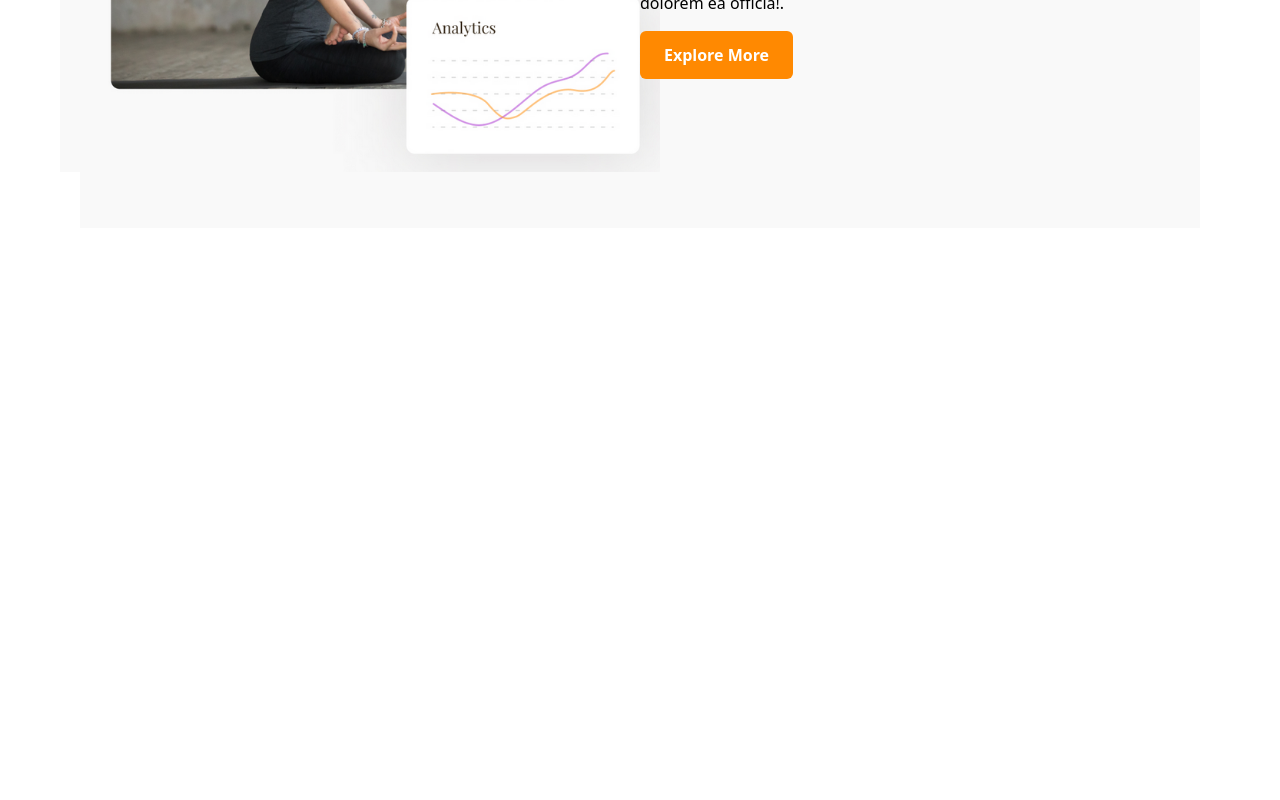
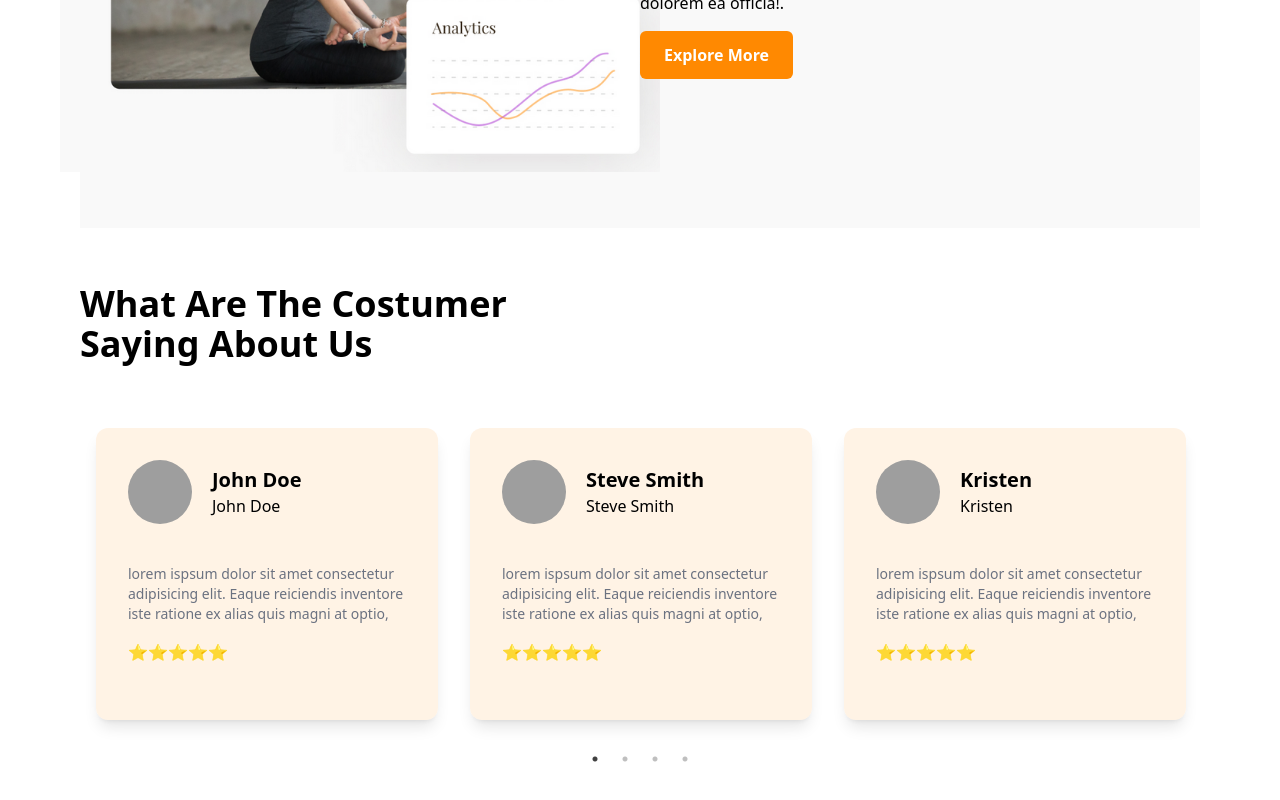
Before and after one commit to shegsemmanuel/New_Coders-_Gym, a React (Vite) app: page / in a window 1280 px wide. Shown: the part 3455-4255 px from the top of the page. Before the commit the page ends 3683 px from the top, so only its background shows below. Built offline with nearby package versions, Linux system fonts and the light colour scheme; grey boxes are pictures that could not be loaded; a web font is replaced by a local one.

Commit message:
Testimonial section

```diff
--- a/package.json
+++ b/package.json
@@ -13,7 +13,9 @@
     "framer-motion": "^11.5.4",
     "react": "^18.3.1",
     "react-dom": "^18.3.1",
-    "react-icons": "^5.3.0"
+    "react-icons": "^5.3.0",
+    "react-slick": "^0.30.2",
+    "slick-carousel": "^1.8.1"
   },
   "devDependencies": {
     "@eslint/js": "^9.9.0",
--- a/src/App.jsx
+++ b/src/App.jsx
@@ -7,6 +7,7 @@
 import Img1 from "./assets/2.png";
 import Img2 from "./assets/3.png";
 import TabComp from "./components/Tab/TabComp";
+import Testimonials from "./components/Testimonials/Testimonials";
 
 const BannerData = {
   image: Img1,
@@ -44,6 +45,7 @@
       <Banner {...BannerData} />
       <TabComp />
       <Banner {...Banner2Data} />
+      <Testimonials />
     </div>
   );
 };
--- /dev/null
+++ b/src/components/Testimonials/Testimonials.jsx
@@ -0,0 +1,78 @@
+import React from 'react'
+import { TestimonialsData } from '../../mockData/data';
+import Slider from 'react-slick';
+
+const Testimonials = () => {
+  const setting = {
+    dots: true,
+    arrow: false,
+    infinite: true,
+    speedToScroll: 1,
+    // autoplay: true
+    autoplayspeed: 2000,
+    cssEase: "linear",
+    pauseOnHover: true,
+    pauseOnFocus: true,
+    responsive:[
+      {
+        breakpoint:10000,
+        settings: {
+            slidesToShow: 3,
+            slideToScroll: 1,
+            infinite: true,
+        },
+      },
+      {
+        breakpoint: 1024,
+        settings: {
+            slideToShow: 2,
+            slideToScroll: 1,
+            initialSlide: 2,
+        },
+      },
+      {
+        breakpoint: 640,
+        settings: {
+            slideToShow: 1,
+            slideToScroll: 1,
+        },
+      },
+    ],
+  };
+  return <div className="py-14 mb-10">
+     <div className="container">
+           {/* header section */}
+           <div className="text-left mb-10 max-w-[500px] space-y-2 mr-auto">
+              <h1 className="text-4xl font-bold">What Are The Costumer Saying About Us</h1>
+           </div>
+
+           {/* Testimonials Cards */}
+           <div>
+             <Slider {...setting}>
+               {TestimonialsData.map((data) =>(
+                 <div key={data.id} className="my-6">
+                 <div className="flex flex-col gap-4 p-8 shadow-lg mx-4 rounded-xl bg-primary/10">
+                    {/* Upper section */}
+                    <div className="flex justify-start items-center gap-5">
+                    <img src={data.img} alt="" className='rounded-full w-16 h-16' />
+                    <div>
+                    <p className="text-xl font-bold text-black 80">{data.name}</p>
+                    <p>{data.name}</p>
+                 </div>
+                    </div>
+                    {/* Bottom section */}
+                    <div className="py-6 space-y-4">
+                       <p className="text-sm text-gray-500">{data.text}</p>
+                       <p>⭐⭐⭐⭐⭐</p>
+                    </div>
+                </div>
+            </div>
+          ))
+         }
+             </Slider>
+           </div>
+     </div>
+  </div>;
+};
+
+export default Testimonials;
--- a/src/main.jsx
+++ b/src/main.jsx
@@ -2,6 +2,8 @@
 import { createRoot } from 'react-dom/client'
 import App from './App.jsx'
 import './index.css'
+import "slick-carousel/slick/slick.css";
+import "slick-carousel/slick/slick-theme.css";
 
 createRoot(document.getElementById('root')).render(
   <StrictMode>
--- a/src/mockData/data.js
+++ b/src/mockData/data.js
@@ -88,3 +88,34 @@
         price: "$100",
     },
 ];
+
+export const TestimonialsData = [
+    {
+        id: 1,
+        name: "John Doe",
+        text: "lorem ispsum dolor sit amet consectetur adipisicing elit. Eaque reiciendis inventore iste ratione ex alias quis magni at optio,",
+        img: "https://picsum.photos/101/101",
+        delay: 0.2,
+    },
+    {
+        id: 2,
+        name: "Steve Smith",
+        text: "lorem ispsum dolor sit amet consectetur adipisicing elit. Eaque reiciendis inventore iste ratione ex alias quis magni at optio,",
+        img: "https://picsum.photos/102/102",
+        delay: 0.5,
+    },
+    {
+        id: 3,
+        name: "Kristen",
+        text: "lorem ispsum dolor sit amet consectetur adipisicing elit. Eaque reiciendis inventore iste ratione ex alias quis magni at optio,",
+        img: "https://picsum.photos/104/104",
+        delay: 0.8,
+    },
+    {
+        id: 5,
+        name: "Ariana",
+        text: "lorem ispsum dolor sit amet consectetur adipisicing elit. Eaque reiciendis inventore iste ratione ex alias quis magni at optio,",
+        img: "https://picsum.photos/103/103",
+        delay: 1.1,
+    },
+]
```
Also changed, not shown: 1 other file (tests, documents, lock files or other folders).
